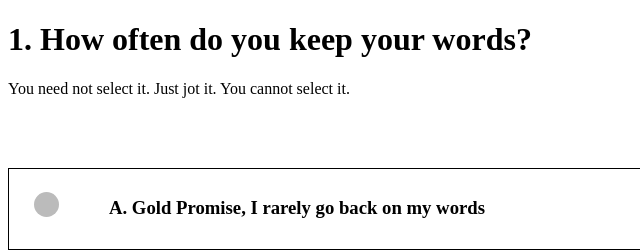
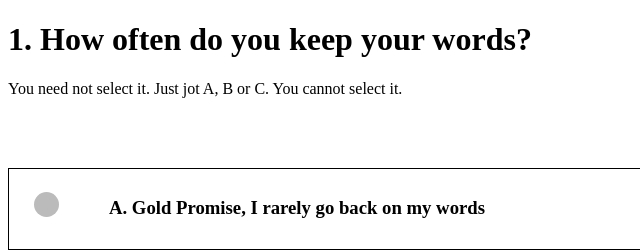
Before and after one commit to arushgupta123/5Bquiz, a plain HTML site: page quiz.html in a window 1280 px wide. Shown: the top 251 px of the page, 0-640 px from the left. Drawn offline with Linux system fonts and the light colour scheme.

Commit message:
Update quiz.html

```diff
--- a/quiz.html
+++ b/quiz.html
@@ -37,7 +37,7 @@
 </head>
 <body>
 	<div id="main">
-	<h1 id="question">1. How often do you keep your words?</h1> <p>You need not select it. Just jot it. You cannot select it.</p><br><br><br>
+	<h1 id="question">1. How often do you keep your words?</h1> <p>You need not select it. Just jot A, B or C. You cannot select it.</p><br><br><br>
 
 	<div  class="option"><span class="dot" id="dot1"></span>
 		<h3 style="position: relative; left: 100px; bottom: 20px;" id="option1">
```
